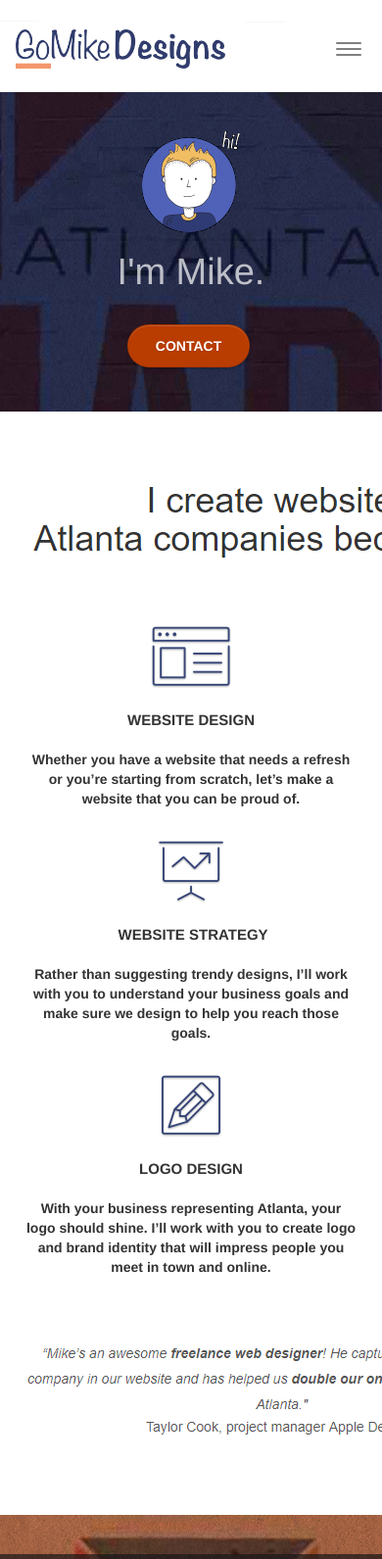
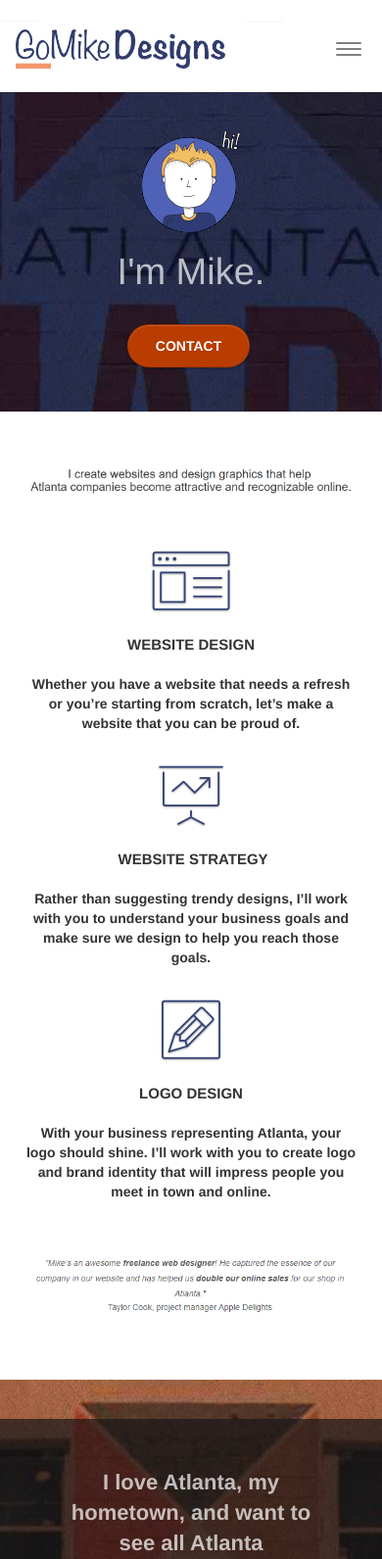
Before and after one commit to isfiaya/project4, a plain HTML site: page index.html in a window 390 px wide. Shown: the top 1591 px of the page at 98% size. Drawn offline with Linux system fonts and the light colour scheme.

Commit message:
made some images responsive and added alt text

```diff
--- a/index.html
+++ b/index.html
@@ -14,7 +14,7 @@
 
 
 
-    <title>.</title>
+    <title>Welcome! To GoMike Designs</title>
 
 
 <!-- Analytics -->
@@ -32,7 +32,7 @@
 		<nav class="navbar row">
 			<div class="navbar-header">
 					<div class="keywords" style="color:#cccccc;font-size:1px;">web agency atlanta, web strategy, web design, logo, website, web, internet, logo design</div>
-				<a class="navbar-brand" href="index.html"><img src="img/atlanta%20web%20design%20logo.png" alt="logo, seo, google, website, internet, web design, design agency" height="40" /></a>
+				<a class="navbar-brand" href="index.html"><img src="img/atlanta%20web%20design%20logo.png" alt="GoMike designs specialize in designing websites and designing graphics." height="40" /></a>
 					<div class="keywords" style="color:#cccccc;font-size:1px;">web agency atlanta, web strategy, web design, logo, website, web, internet, logo design</div>
 
 				<button id="nav-toggle" type="button" class="ui-navbar-toggle navbar-toggle" data-toggle="collapse" data-target=".navbar-1">
@@ -79,7 +79,7 @@
 	<div class="container bloc-md">
 		<div class="row">
 			<div class="col-sm-12 text-center">
-				<img alt="web agency, web design, logo design, atlanta agency, mike" src="img/title.png" />
+				<img class="img-resizable" alt="I Create websites and design graphics that help Atlanta companies become attractive and recognizable online." src="img/title.png" />
 			</div>
 		</div>
 		<div class="row voffset-lg med-width-whitespace">
@@ -119,7 +119,7 @@
 		</div>
 		<div class="row voffset-lg voffset">
 			<div class="col-xs-12 col-md-8 col-md-offset-2 text-center">
-				<img alt="web agency, web design, logo design " src="img/quote.png" />
+				<img class="img-resizable" alt="Mike's an awesome freelance web designer! He captured the essence of our company in our website and has helped us double our online sales for our shop in Atlanta. Taylor Cook, project manager Apple Delights" src="img/quote.png" />
 			</div>
 		</div>
 	</div>
@@ -148,8 +148,7 @@
 	<div class="container bloc-lg">
 		<div class="row">
 			<div class="col-sm-12 text-center">
-								<img alt="web agency, web design, logo design " src="img/title2.png" />
-
+				<img class="img-resizable" alt="Websites i've designed and developed for Atlanta companies that resulted in more local business." src="img/title2.png" />
 			</div>
 		</div>
 		<div class="row tight-width-whitespace portfolio-row">
@@ -222,22 +221,22 @@
 				<div class="row row-no-gutters social">
 					<div class="col-sm-3">
 						<div class="text-center">
-							<a class="social" href="index.html"><span class="fa fa-twitter icon-md"></span>Twitter</a>
+							<a class="social" href="index.html"><span class="fa fa-twitter icon-md"></span><br>Twitter</a>
 						</div>
 					</div>
 					<div class="col-sm-3">
 						<div class="text-center">
-							<a class="social" href="index.html"><span class="fa fa-facebook icon-md"></span>Facebook</a>
+							<a class="social" href="index.html"><span class="fa fa-facebook icon-md"></span><br>Facebook</a>
 						</div>
 					</div>
 					<div class="col-sm-3">
 						<div class="text-center">
-							<a class="social" href="index.html"><span class="fa fa-dribbble icon-md"></span>Dribble</a>
+							<a class="social" href="index.html"><span class="fa fa-dribbble icon-md"></span><br>Dribble</a>
 						</div>
 					</div>
 					<div class="col-sm-3">
 						<div class="text-center">
-							<a class="social" href="index.html"><span class="fa fa-instagram icon-md"></span>Instagram</a>
+							<a class="social" href="index.html"><span class="fa fa-instagram icon-md"></span><br>Instagram</a>
 						</div>
 					</div>
 
--- a/style.css
+++ b/style.css
@@ -16,6 +16,7 @@ button {
 ul li{
     padding: 10px;
 }
+
 a:hover {
     text-decoration: none;
     cursor: pointer;
@@ -699,6 +700,11 @@ a {
 .social {
     max-width: 400px;
     margin: auto auto auto auto;
+    display: block;
+}
+
+a:hover{
+    color:#b93c00;
 }
 
 h2 {
@@ -818,6 +824,11 @@ h4 {
 
 .bg-atlanta-20made-20sign-20orange {
     background-image: url("img/atlanta%20made%20sign%20orange.jpg");
+}
+
+.img-resizable{
+    display: inline-block;
+    max-width: 90%;
 }
 
 @media (max-width: 1024px) {
```
